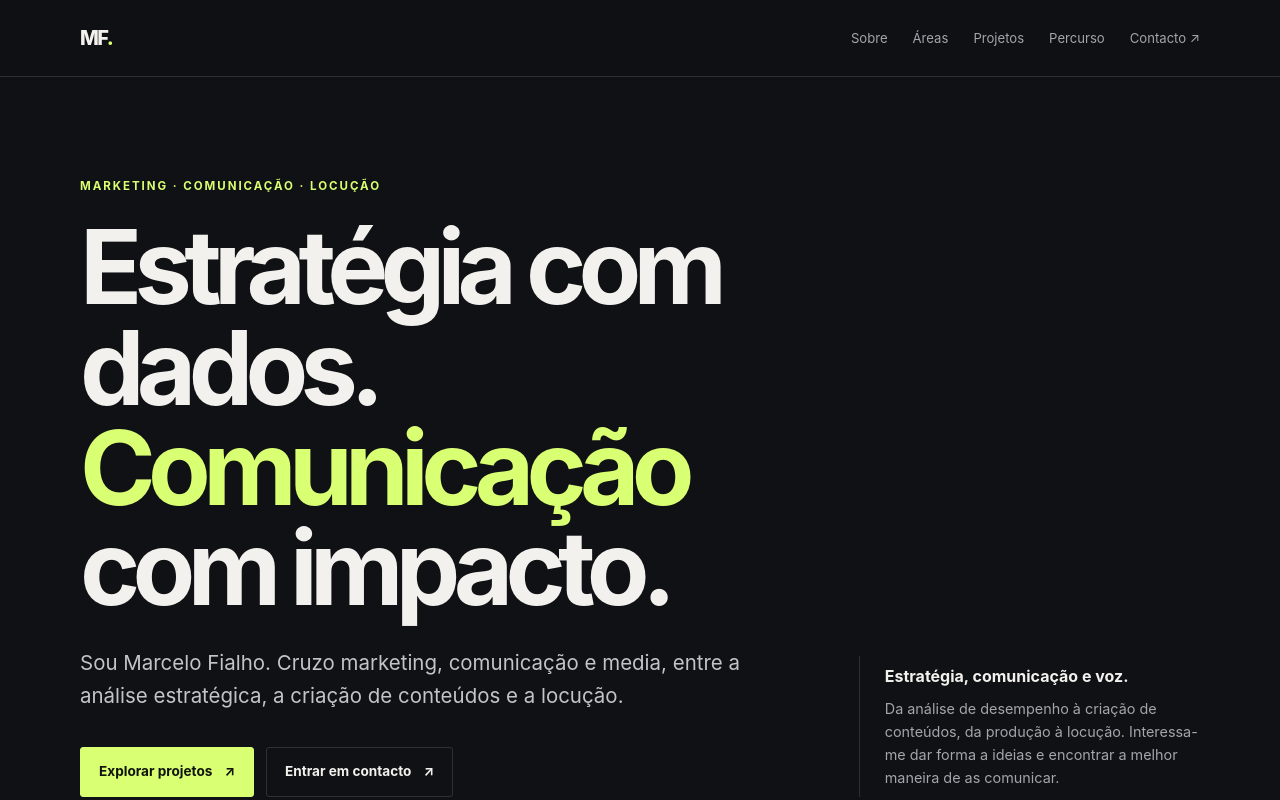
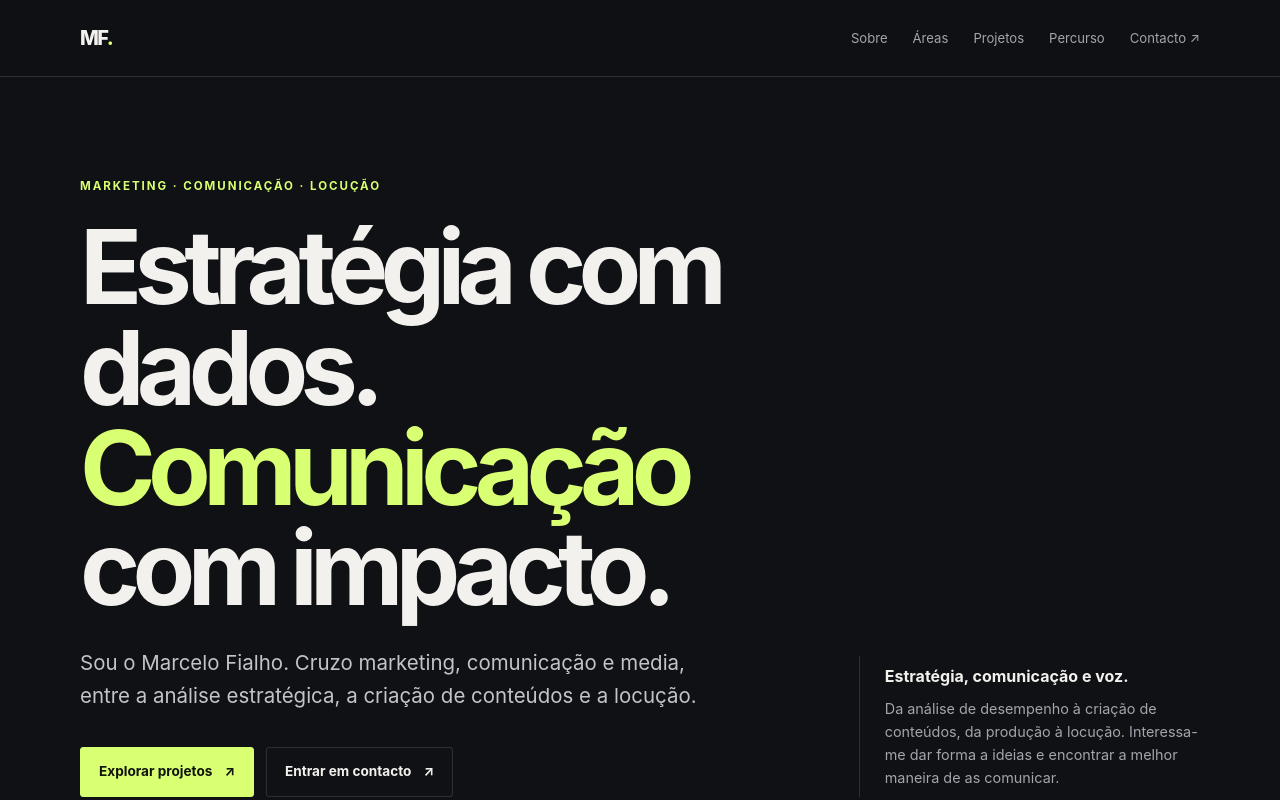
Before and after one commit to marcelobfialho/portfolio, a plain HTML site: page index.html in a window 1280 px wide. Shown: the top 800 px of the page. Drawn offline with Linux system fonts and the light colour scheme.

Commit message:
Correct introduction text in index.html

```diff
--- a/index.html
+++ b/index.html
@@ -101,7 +101,7 @@
   <section class="hero" id="inicio" style="border-top:0"><div class="wrap hero-grid"><div>
     <div class="eyebrow">Marketing · Comunicação · Locução</div>
     <h1>Estratégia com dados.<br><em>Comunicação</em> com impacto.</h1>
-    <p class="lead">Sou Marcelo Fialho. Cruzo marketing, comunicação e media, entre a análise estratégica, a criação de conteúdos e a locução.</p>
+    <p class="lead">Sou o Marcelo Fialho. Cruzo marketing, comunicação e media, entre a análise estratégica, a criação de conteúdos e a locução.</p>
     <div class="actions"><a class="btn primary" href="#projetos">Explorar projetos <span>↗</span></a><a class="btn" href="#contacto">Entrar em contacto <span>↗</span></a></div>
   </div><aside class="hero-aside"><strong>Estratégia, comunicação e voz.</strong>Da análise de desempenho à criação de conteúdos, da produção à locução. Interessa-me dar forma a ideias e encontrar a melhor maneira de as comunicar.</aside></div></section>
   <section id="sobre"><div class="wrap">
```
